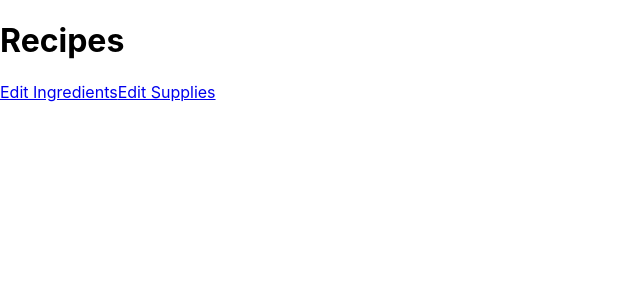
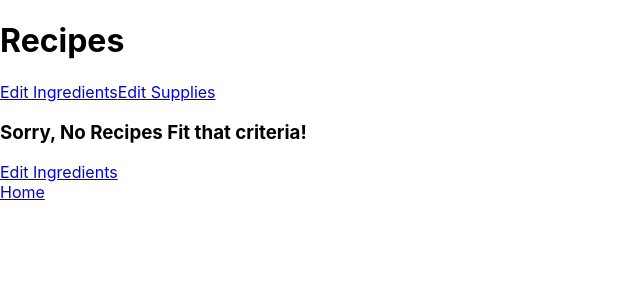
Before and after one commit to Tward9/Recipe_Finder, a React (Create React App) app in the folder Sub_to_Use/client/: page /recipeList in a window 1280 px wide. Shown: the top 300 px of the page, without its empty margins (0-640 px from the left). Built offline with nearby package versions, Linux system fonts and the light colour scheme.

Commit message:
create recipe card, skeleton for display structure, update recipe schema to include name, image string, rating

```diff
--- /dev/null
+++ b/Sub_to_Use/client/src/components/RecipeCard/index.js
@@ -0,0 +1,27 @@
+import React from "react";
+import { Link } from "react-router-dom";
+
+const RecipeCard = ({ recipes }) => {
+    if (!recipes.length) {
+        return (
+            <>
+                <h3>Sorry, No Recipes Fit that criteria!</h3>
+                <Link to='/ingredients'>Edit Ingredients</Link>
+            </>
+        )
+    }
+    return (
+        <>
+            {recipes &&
+                recipes.map((recipe) => {
+                    <div key={recipe.id}>
+                        {/* recipe Image */}
+                        {/* recipe title */}
+                        {/* recipe rating */}
+                    </div>
+                })}
+        </>
+    )
+};
+
+export default RecipeCard;
--- a/Sub_to_Use/client/src/pages/RecipeList.js
+++ b/Sub_to_Use/client/src/pages/RecipeList.js
@@ -1,8 +1,9 @@
 import React, { useState, useEffect } from "react";
 import { Link } from "react-router-dom";
+import RecipeCard from "../components/RecipeCard";
 
 const RecipeList = () => {
-
+    const recipes = [];
     return (
         <>
             <div>
@@ -10,6 +11,10 @@ const RecipeList = () => {
                 <Link to='/ingredients'>Edit Ingredients</Link>
                 <Link to='/supplies'>Edit Supplies</Link>
             </div>
+            <RecipeCard recipes={recipes}/>
+            <div>
+                <Link to='/home'>Home</Link>
+            </div>
         </>
     )
 }
```
Also changed, not shown: 1 other file (tests, documents, lock files or other folders).
